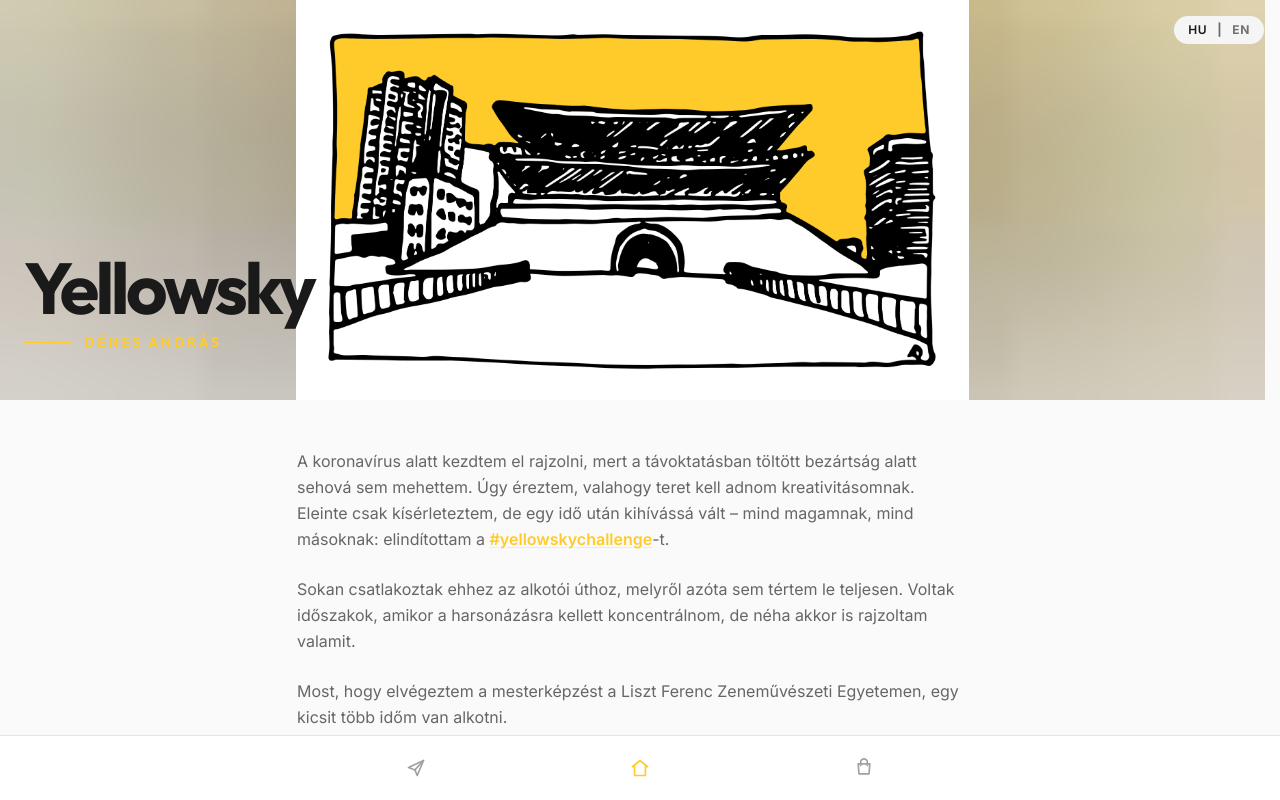
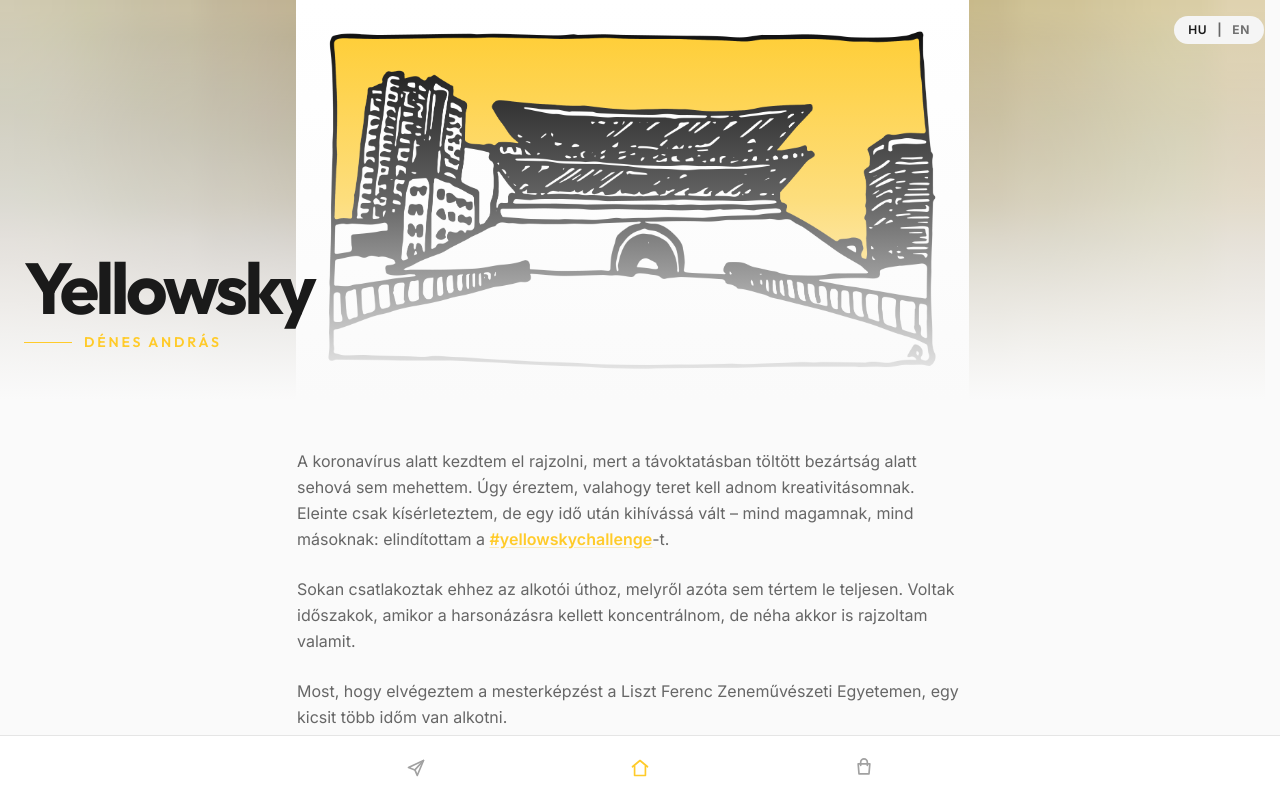
Before and after one commit to denandras/yellowsky, a Next.js app: page / in a window 1280 px wide. Shown: the top 800 px of the page. Built offline with nearby package versions, Linux system fonts and the light colour scheme; no server answers.

Commit message:
fix: add gradient overlay fading hero into page

```diff
--- a/components/home-page-client.tsx
+++ b/components/home-page-client.tsx
@@ -106,6 +106,8 @@ export default function HomePageClient({ initialLanguage }: HomePageClientProps)
           <div className="fixed top-4 right-4 z-50">
             <LanguageSwitcher initialLanguage={initialLanguage} />
           </div>
+          {/* Gradient overlay fading into page */}
+          <div className="absolute inset-0 z-10 bg-gradient-to-t from-background-light via-background-light/40 to-transparent" />
           {/* Blur placeholder */}
           <img
             src="/blur-placeholder.jpg"
```
